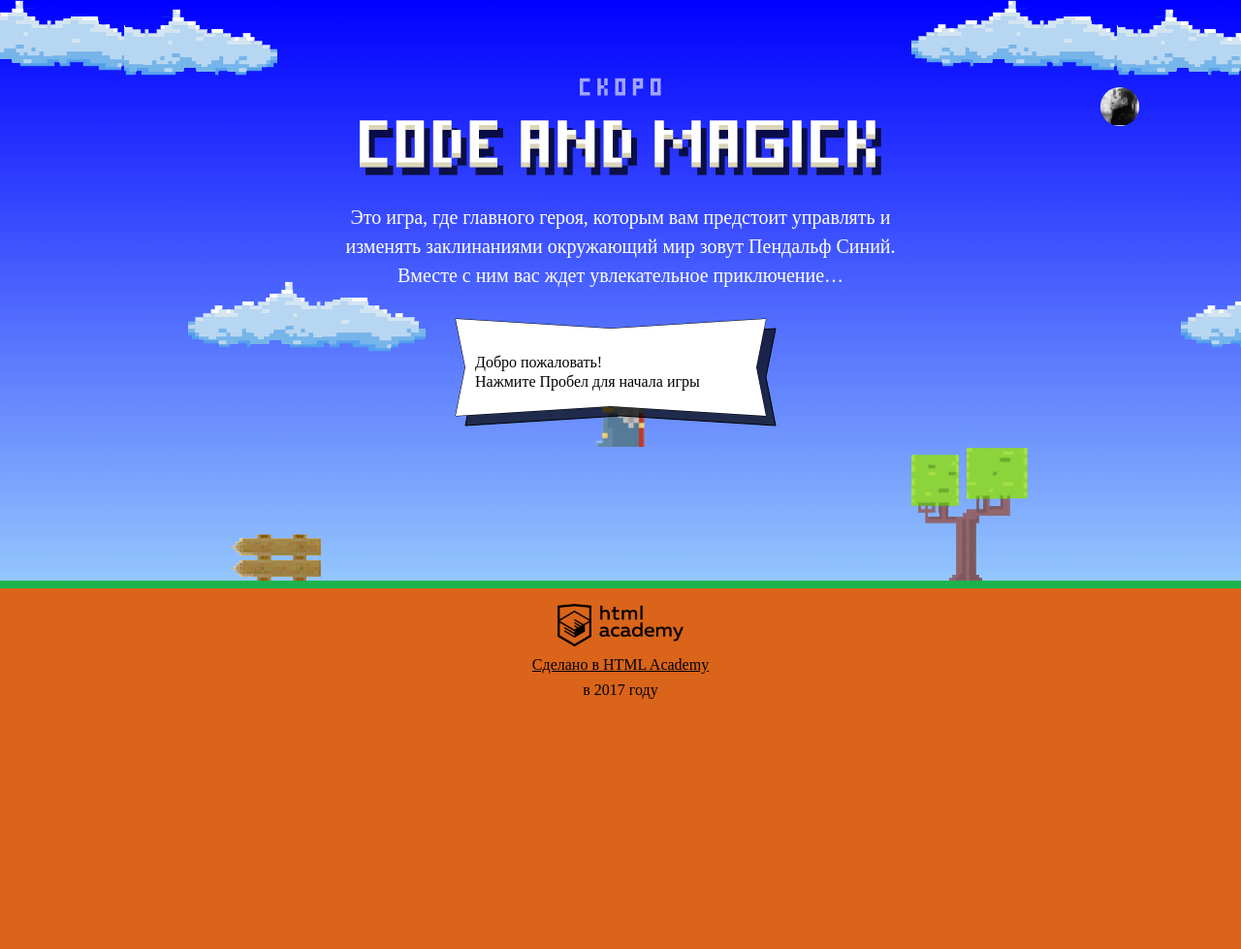
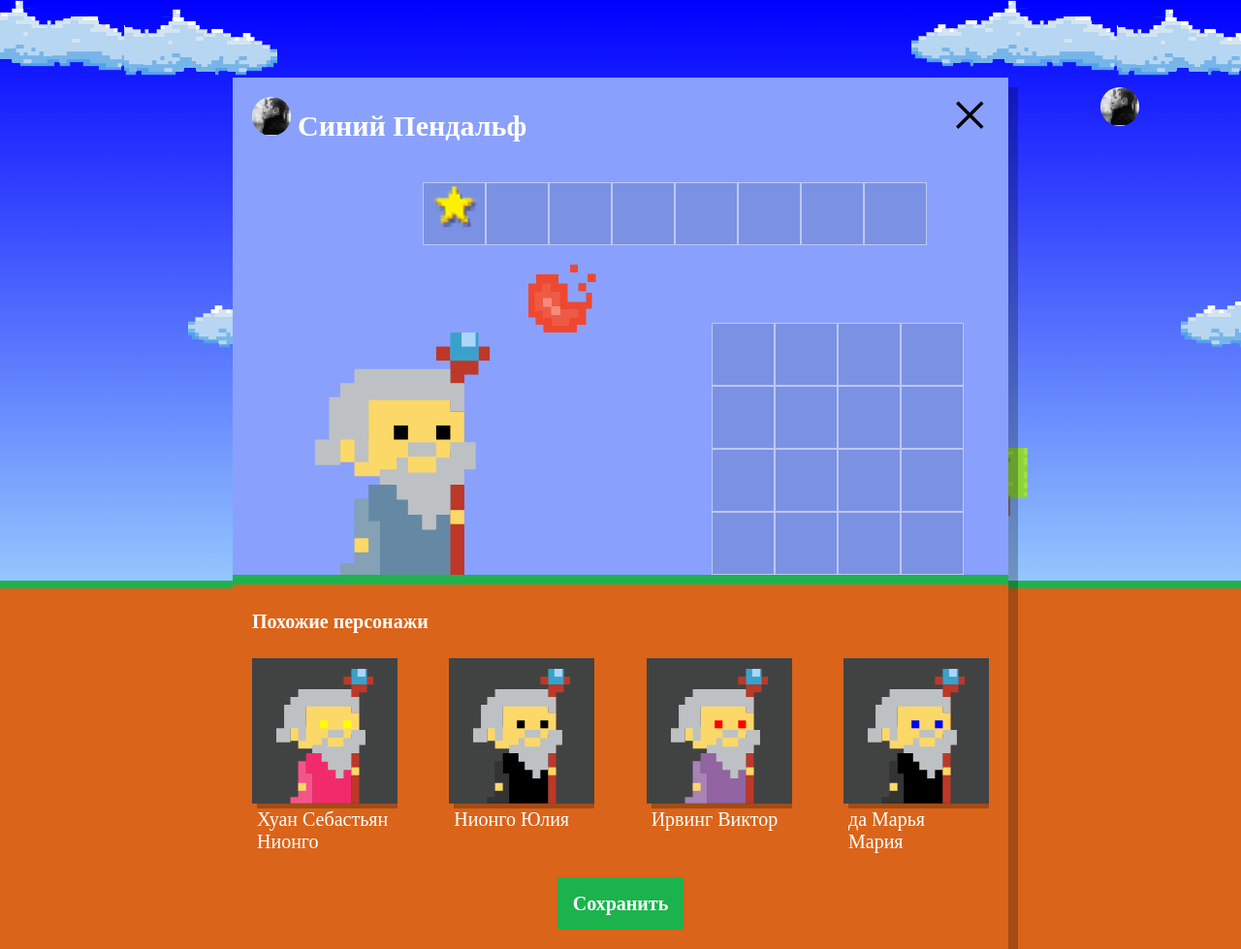
Before and after one commit to nake333/1141215-code-and-magick-18, a website: page index.html in a window 1280 px wide. Shown: the whole page at 97% size. Before the commit the page ends 800 px from the top, so only its background shows below. Drawn offline with Linux system fonts and the light colour scheme; a web font is replaced by a local one.

Commit message:
Модуль 3

```diff
--- a/index.html
+++ b/index.html
@@ -215,6 +215,7 @@
 </script>
 <script src="js/stat.js"></script>
 <script src="js/game.js"></script>
+<script src="js/setup.js"></script>
 
 </body>
 </html>
--- /dev/null
+++ b/js/setup.js
@@ -0,0 +1,55 @@
+'use strict';
+
+var WIZARD_NAMES = ['Иван', 'Хуан Себастьян', 'Мария', 'Кристоф', 'Виктор', 'Юлия', 'Люпита', 'Вашингтон'];
+var WIZARD_SURNAMES = ['да Марья', 'Верон', 'Мирабелла', 'Вальц', 'Онопко', 'Топольницкая', 'Нионго', 'Ирвинг'];
+var WIZARD_COAT_COLORS = ['rgb(101, 137, 164)', 'rgb(241, 43, 107)', 'rgb(146, 100, 161)', 'rgb(56, 159, 117)', 'rgb(215, 210, 55)', 'rgb (0, 0, 0)'];
+var WIZARD_EYES_COLORS = ['black', 'red', 'blue', 'yellow', 'green'];
+var WIZARD_NUMBERS = 4;
+
+var userDialog = document.querySelector('.setup');
+userDialog.classList.remove('hidden');
+
+var getRandomArrayElement = function (arr) {
+  var randomElement = Math.floor(Math.random() * arr.length);
+  return arr[randomElement];
+};
+
+var generateRandomWizard = function () {
+  var wizard = {
+    name: getRandomArrayElement(WIZARD_NAMES),
+    surname: getRandomArrayElement(WIZARD_SURNAMES),
+    coatColor: getRandomArrayElement(WIZARD_COAT_COLORS),
+    eyesColor: getRandomArrayElement(WIZARD_EYES_COLORS)
+  };
+
+  return wizard;
+};
+
+var wizards = [];
+
+for (var i = 0; i < WIZARD_NUMBERS; i++) {
+  wizards[i] = generateRandomWizard();
+}
+
+var similarListElement = document.querySelector('.setup-similar-list');
+var similarWizardTemplate = document.querySelector('#similar-wizard-template').content.querySelector('.setup-similar-item');
+
+var renderWizard = function (wizard) {
+  var wizardElement = similarWizardTemplate.cloneNode(true);
+
+  wizardElement.querySelector('.setup-similar-label').textContent = wizard.name.length > wizard.surname.length ? wizard.name + ' ' + wizard.surname : wizard.surname + ' ' + wizard.name;
+  wizardElement.querySelector('.wizard-coat').style.fill = wizard.coatColor;
+  wizardElement.querySelector('.wizard-eyes').style.fill = wizard.eyesColor;
+
+  return wizardElement;
+};
+
+var fragment = document.createDocumentFragment();
+
+for (var j = 0; j < wizards.length; j++) {
+  fragment.appendChild(renderWizard(wizards[j]));
+}
+
+similarListElement.appendChild(fragment);
+
+userDialog.querySelector('.setup-similar').classList.remove('hidden');
```
